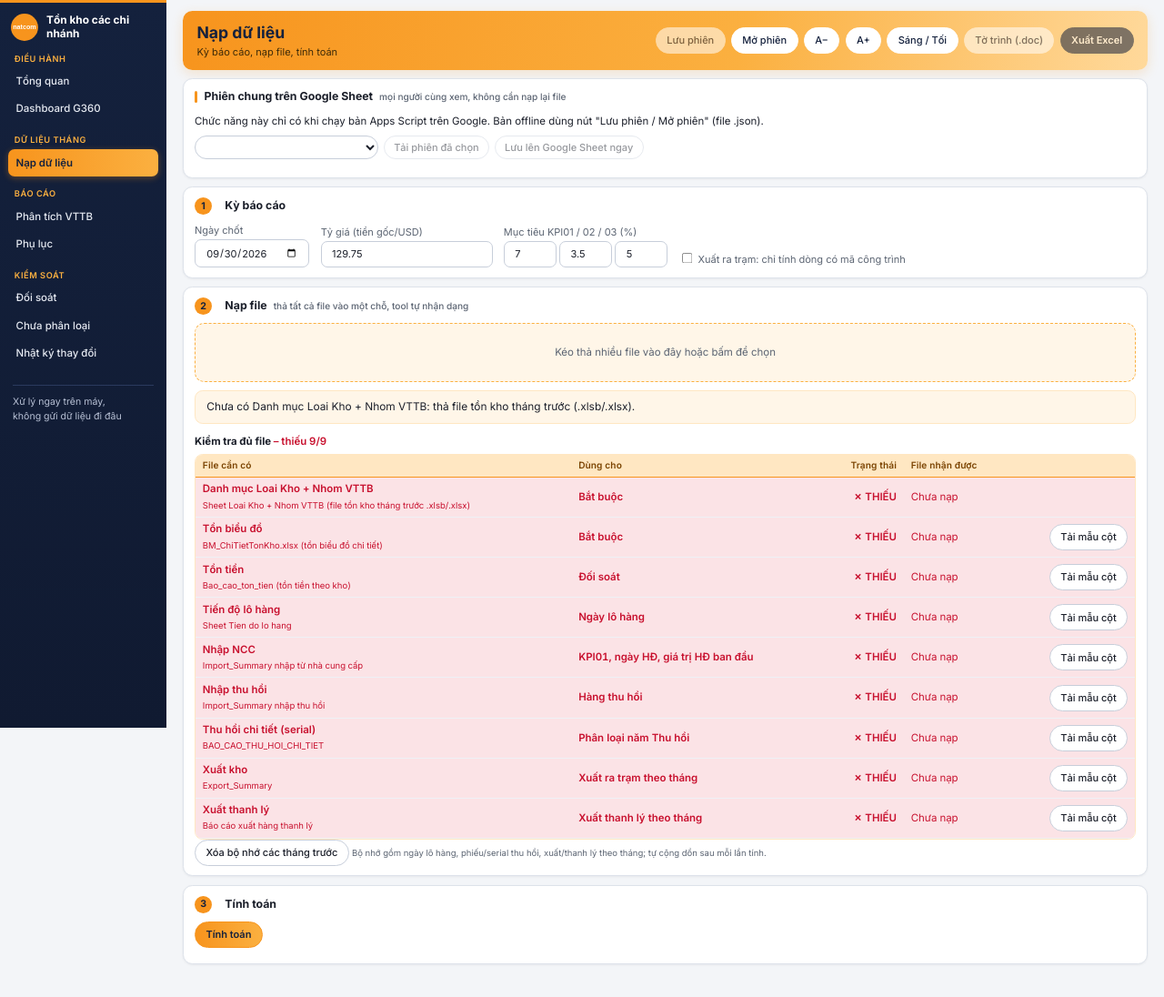
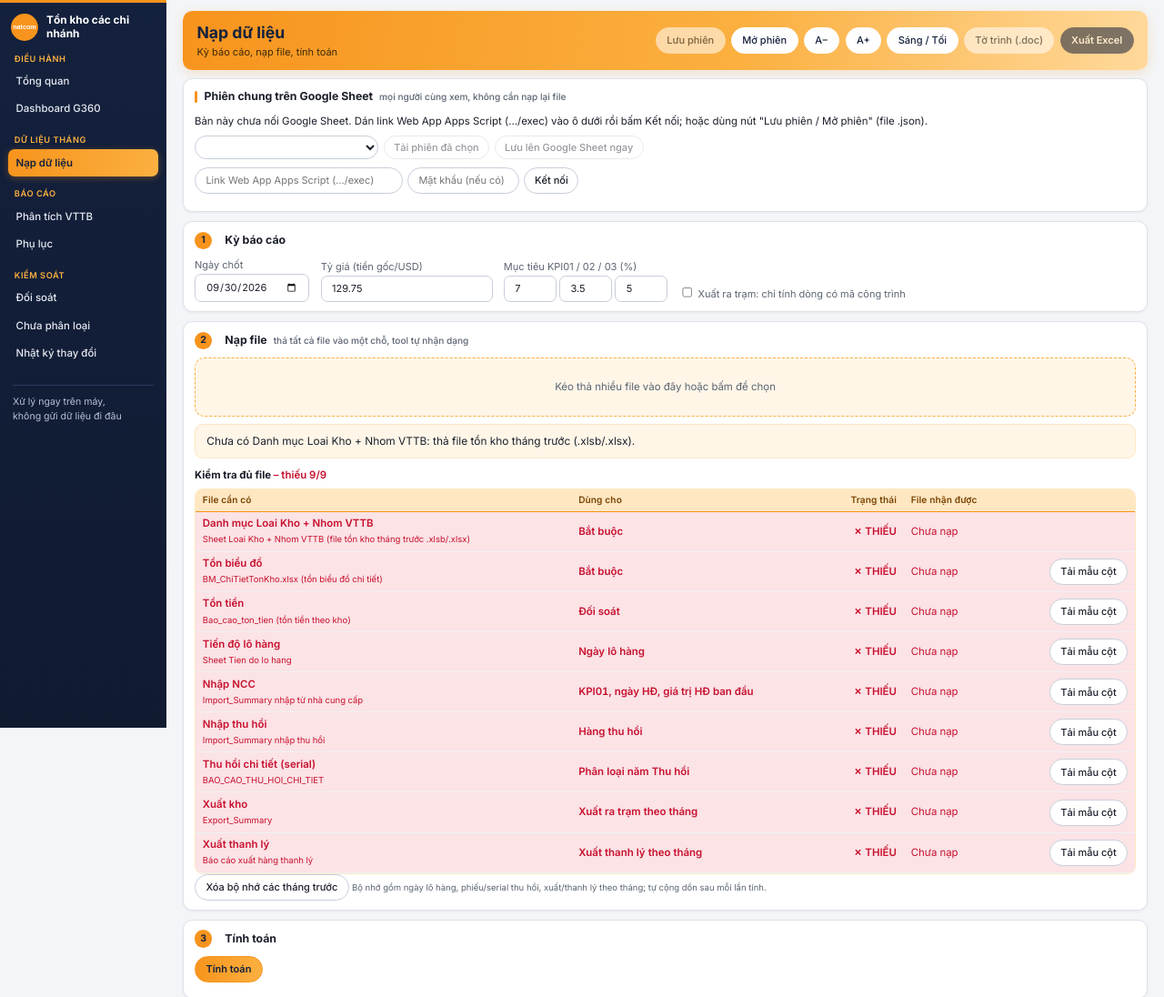
Before and after one commit to luuducthang2027-bit/tonkhoNatcom, a plain HTML site: page dist/AppsScript/Index.html in a window 1280 px wide. Shown: the top 1096 px of the page at 91% size. Drawn offline with Linux system fonts and the light colour scheme.

Commit message:
Bản GitHub nối Google Sheet qua link Web App (API)
Co-Authored-By: Claude Sonnet 5.5 <noreply@anthropic.com>
Claude-Session: https://claude.ai/code/session_01NBYdrbPG2kGs2oAFV3ZAit

```diff
--- a/dist/AppsScript/Index.html
+++ b/dist/AppsScript/Index.html
@@ -81,7 +81,7 @@ h3 em{background:var(--or1);color:#14213D}.dz{background:var(--or4);border-color
 <aside class="nv"><div class="lg"><svg class="nl" viewBox="0 0 48 48" aria-label="natcom"><circle cx="24" cy="24" r="24" fill="#F7941D"/><text x="24" y="28" text-anchor="middle" font-family="Arial,Helvetica,sans-serif" font-weight="700" font-size="11.5" fill="#fff">natcom</text></svg><div><b>Tồn kho các chi nhánh</b></div></div><div id="menu"></div><div class="ft">Xử lý ngay trên máy,<br>không gửi dữ liệu đi đâu</div></aside>
 <div class="mn"><header><div><h1 id="pt"></h1><small id="ps"></small></div><div class="bt"><button id="sv" disabled>Lưu phiên</button><label>Mở phiên<input type="file" id="ld" accept=".json" hidden></label><button id="zm" title="Thu nhỏ giao diện">A−</button><button id="zp" title="Phóng to giao diện">A+</button><button id="th">Sáng / Tối</button><button id="doc" disabled>Tờ trình (.doc)</button><button class="p" id="exp" disabled>Xuất Excel</button></div></header><main>
 <section class="pg" id="p-tq"></section><section class="pg" id="p-db"></section>
-<section class="pg" id="p-nap"><div class="card" id="cc"><h3>Phiên chung trên Google Sheet <small class="m">mọi người cùng xem, không cần nạp lại file</small></h3><div id="cl" class="m"></div><div class="pl" style="margin-top:8px"><select id="cs" style="min-width:230px"></select><button id="cld">Tải phiên đã chọn</button><button id="csv" disabled>Lưu lên Google Sheet ngay</button></div></div><div class="card"><h3><em>1</em>Kỳ báo cáo</h3><div class="st"><div><label class="l">Ngày chốt</label><input type="date" id="cut"></div><div><label class="l">Tỷ giá (tiền gốc/USD)</label><input id="rate" type="number" step="0.01"></div><div><label class="l">Mục tiêu KPI01 / 02 / 03 (%)</label><span><input id="k1" type="number" step="0.1" style="width:66px"> <input id="k2" type="number" step="0.1" style="width:66px"> <input id="k3" type="number" step="0.1" style="width:66px"></span></div><label class="l"><input type="checkbox" id="con"> Xuất ra trạm: chỉ tính dòng có mã công trình</label></div></div>
+<section class="pg" id="p-nap"><div class="card" id="cc"><h3>Phiên chung trên Google Sheet <small class="m">mọi người cùng xem, không cần nạp lại file</small></h3><div id="cl" class="m"></div><div class="pl" style="margin-top:8px"><select id="cs" style="min-width:230px"></select><button id="cld">Tải phiên đã chọn</button><button id="csv" disabled>Lưu lên Google Sheet ngay</button></div><div class="pl" id="apibox" style="margin-top:8px;display:none"><input id="apiu" placeholder="Link Web App Apps Script (…/exec)" style="min-width:260px"><input id="apik" placeholder="Mật khẩu (nếu có)" style="width:140px"><button id="apis">Kết nối</button></div></div><div class="card"><h3><em>1</em>Kỳ báo cáo</h3><div class="st"><div><label class="l">Ngày chốt</label><input type="date" id="cut"></div><div><label class="l">Tỷ giá (tiền gốc/USD)</label><input id="rate" type="number" step="0.01"></div><div><label class="l">Mục tiêu KPI01 / 02 / 03 (%)</label><span><input id="k1" type="number" step="0.1" style="width:66px"> <input id="k2" type="number" step="0.1" style="width:66px"> <input id="k3" type="number" step="0.1" style="width:66px"></span></div><label class="l"><input type="checkbox" id="con"> Xuất ra trạm: chỉ tính dòng có mã công trình</label></div></div>
 <div class="card"><h3><em>2</em>Nạp file <small class="m">thả tất cả file vào một chỗ, tool tự nhận dạng</small></h3><div class="dz" id="dz">Kéo thả nhiều file vào đây hoặc bấm để chọn<input type="file" id="fi" multiple hidden></div><div id="fl"></div><button id="clr">Xóa bộ nhớ các tháng trước</button> <small class="m">Bộ nhớ gồm ngày lô hàng, phiếu/serial thu hồi, xuất/thanh lý theo tháng; tự cộng dồn sau mỗi lần tính.</small></div>
 <div class="card"><h3><em>3</em>Tính toán</h3><button class="p" id="run">Tính toán</button><div id="msg"></div></div></section>
 <section class="pg" id="p-ph"></section><section class="pg" id="p-pl"></section><section class="pg" id="p-ds"></section><section class="pg" id="p-cpl"></section><section class="pg" id="p-log"></section><div class="dr" id="dr"><div class="ov"></div><div class="bx" id="drb"></div></div></main></div>
@@ -423,8 +423,9 @@ $('#doc').onclick=()=>{const d=new Date(cfg.cut),k=R.kpi.map(x=>`<tr><td>${x[0]}
  const h=`<html><meta charset="utf-8"><body style="font-family:'Times New Roman';font-size:13pt"><p align=center><b>BÁO CÁO KẾT QUẢ TỒN KHO NATCOM<br>Tháng ${d.getMonth()+1}/${d.getFullYear()} (chốt ${d.toLocaleDateString('vi-VN')})</b></p><p><b>I. Chỉ tiêu chính</b></p><table border=1 cellspacing=0 cellpadding=4 width=100%>${k}</table><p><b>II. Tồn kho theo loại hàng (USD)</b></p><table border=1 cellspacing=0 cellpadding=4 width=100%>${ct.map((r,i)=>'<tr>'+r.map((c,j)=>i?`<td${j?' align=right':''}>${fm(c)}</td>`:`<th>${esc(c)}</th>`).join('')+'</tr>').join('')}</table><p><b>III. Cảnh báo đối soát tồn biểu đồ – tồn tiền: ${w.length} mã kho</b></p><ul>${w.slice(0,10).map(r=>`<li>${esc(r[0])}: ${esc(r[4])} (chênh ${fm(r[3])} USD)</li>`).join('')}</ul><p><b>IV. Đề xuất</b></p><p>…</p></body></html>`;dl(new Blob(['\ufeff',h],{type:'application/msword'}),'To_trinh_ton_kho_'+cfg.cut+'.doc')};
 
 /* ===== phiên chung trên Google Sheet (chỉ hoạt động khi chạy trong Apps Script) ===== */
-const GS=typeof google!=='undefined'&&google.script&&google.script.run,KS=['cd','nm','q','kho','br','V','W','Z','X','AB','L','M','u','ad','ac','ae'];
-const gr=(fn,...a)=>new Promise((ok,no)=>google.script.run.withSuccessHandler(ok).withFailureHandler(e=>no(new Error((e&&e.message)||String(e))))[fn](...a));
+const AS=typeof google!=='undefined'&&google.script&&google.script.run,APIU=AS?'':String(ls('nt-api','')||''),APIK=String(ls('nt-apik','')||''),GS=!!(AS||APIU),KS=['cd','nm','q','kho','br','V','W','Z','X','AB','L','M','u','ad','ac','ae'];
+const grApi=async(fn,a)=>{let r;if(fn==='saveSnap')r=await fetch(APIU,{method:'POST',headers:{'Content-Type':'text/plain;charset=utf-8'},body:JSON.stringify({fn,key:APIK,args:a})});else r=await fetch(APIU+(APIU.includes('?')?'&':'?')+'fn='+fn+'&key='+encodeURIComponent(APIK)+'&args='+encodeURIComponent(JSON.stringify(a)));const j=await r.json();if(!j.ok)throw new Error(j.error||'Lỗi API');return j.data};
+const gr=(fn,...a)=>!AS?grApi(fn,a):new Promise((ok,no)=>google.script.run.withSuccessHandler(ok).withFailureHandler(e=>no(new Error((e&&e.message)||String(e))))[fn](...a));
 const cl=(m,bad)=>{$('#cl').innerHTML=bad?`<span class="bd">${esc(m)}</span>`:esc(m)};
 async function gz(s){if(typeof CompressionStream==='undefined')return'js:'+s;const c=new CompressionStream('gzip'),w=c.writable.getWriter();w.write(new TextEncoder().encode(s));w.close();const b=new Uint8Array(await new Response(c.readable).arrayBuffer());let o='';for(let i=0;i<b.length;i+=32768)o+=String.fromCharCode.apply(null,b.subarray(i,i+32768));return'gz:'+btoa(o)}
 async function ungz(t){if(t.startsWith('js:'))return t.slice(3);if(!t.startsWith('gz:'))return t;const b=atob(t.slice(3)),u=new Uint8Array(b.length);for(let i=0;i<b.length;i++)u[i]=b.charCodeAt(i);const d=new DecompressionStream('gzip'),w=d.writable.getWriter();w.write(u);w.close();return await new Response(d.readable).text()}
@@ -434,5 +435,6 @@ async function cloudList(sel){const L=await gr('listSnaps');$('#cs').innerHTML=L
 async function cloudLoad(id){try{cl('Đang tải phiên từ Sheet…');const o=JSON.parse(await ungz(await gr('loadSnap',id)));cfg=o.cfg;OV=o.OV||{lk:{},nh:{}};if(o.cat){S.cat=o.cat;sv('nt-cat',o.cat)}sv('nt-cfg',cfg);sv('nt-ov',OV);sv('nt-ack',o.AK||{});sv('nt-mem',o.mem||{});if(o.LOG){const m=new Map();[...LOG,...o.LOG].forEach(x=>m.set(x.t+'|'+x.m,x));const a=[...m.values()].sort((x,y)=>y.t-x.t).slice(0,300);LOG.length=0;a.forEach(x=>LOG.push(x));sv('nt-log',LOG)}R=o.R;R.rows=o.rows.map(a=>{const r={};o.keys.forEach((k,i)=>r[k]=a[i]);return r});R.mem=o.mem;['cut','rate','k1','k2','k3'].forEach(k=>$('#'+k).value=cfg[k]);$('#con').checked=!!cfg.con;draw();go('tq');['sv','doc','exp'].forEach(i=>$('#'+i).disabled=false);$('#csv').disabled=false;cl('✓ Đã tải phiên ngày chốt '+cfg.cut+' ('+R.rows.length.toLocaleString()+' dòng).')}catch(e){cl('Không tải được phiên: '+e.message,1)}}
 if(GS){$('#csv').disabled=false;$('#csv').onclick=()=>R?cloudSave():cl('Chưa có kết quả để lưu: nạp file và bấm Tính toán trước.',1);$('#cld').onclick=()=>{const v=$('#cs').value;v?cloudLoad(v):cl('Chưa có phiên nào trên Sheet.',1)};
  cloudList().then(L=>{if(L.length){cl('Có '+L.length+' phiên trên Sheet, đang mở phiên mới nhất…');cloudLoad(L[0].id)}else cl('Chưa có phiên nào trên Sheet. Nạp file, bấm Tính toán, tool sẽ tự lưu lên Google Sheet.')}).catch(e=>cl('Không đọc được Sheet: '+e.message+'. Kiểm tra đã cấp quyền cho Web App.',1))}
-else{$('#cl').textContent='Chức năng này chỉ có khi chạy bản Apps Script trên Google. Bản offline dùng nút "Lưu phiên / Mở phiên" (file .json).';$('#csv').disabled=true;$('#cld').disabled=true}
+else{$('#cl').textContent='Bản này chưa nối Google Sheet. Dán link Web App Apps Script (…/exec) vào ô dưới rồi bấm Kết nối; hoặc dùng nút "Lưu phiên / Mở phiên" (file .json).';$('#csv').disabled=true;$('#cld').disabled=true}
+if(!AS){$('#apibox').style.display='flex';$('#apiu').value=APIU;$('#apik').value=APIK;$('#apis').onclick=()=>{sv('nt-api',$('#apiu').value.trim());sv('nt-apik',$('#apik').value.trim());location.reload()}}
 </script></body></html>
```
Also changed, not shown: dist/Ton_kho_cac_chi_nhanh.html (+6 -4 lines), docs/index.html (+6 -4 lines), index.html (+6 -4 lines), src/tpl2.html (+6 -4 lines), 1 other file.
